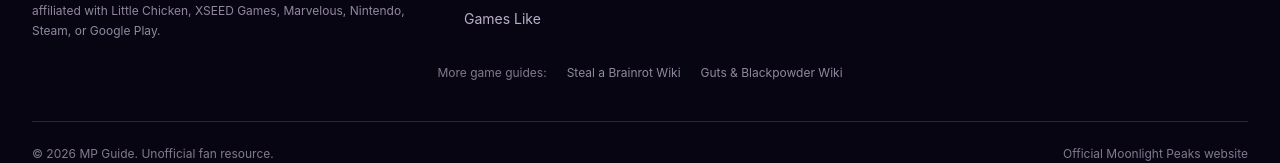
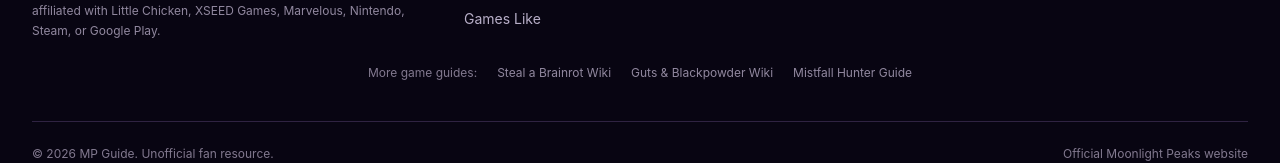
Before and after one commit to viridi0618/moonlightpeaks-wiki, a Next.js app: page / in a window 1280 px wide. Shown: the part 6565-6728 px from the top of the page. Built offline with nearby package versions, Linux system fonts and the light colour scheme; no server answers.

Commit message:
Add Mistfall Hunter Guide to footer link network

```diff
--- a/src/components/Footer.tsx
+++ b/src/components/Footer.tsx
@@ -27,6 +27,7 @@ export default function Footer() {
           <span className="text-[#82798f]">More game guides:</span>
           <a href="https://stealabrainrotguide.wiki" target="_blank" rel="noopener noreferrer" className="hover:text-[#e2c27a] transition">Steal a Brainrot Wiki</a>
           <a href="https://gutsandblackpowder.wiki" target="_blank" rel="noopener noreferrer" className="hover:text-[#e2c27a] transition">Guts &amp; Blackpowder Wiki</a>
+          <a href="https://mistfallhuntergg.wiki" target="_blank" rel="noopener noreferrer" className="hover:text-[#e2c27a] transition">Mistfall Hunter Guide</a>
         </div>
         <div className="mt-10 flex flex-col gap-3 border-t border-[#2f2342] pt-6 text-xs text-[#82798f] sm:flex-row sm:items-center sm:justify-between">
           <span>© {new Date().getFullYear()} {siteConfig.shortName}. Unofficial fan resource.</span>
```
